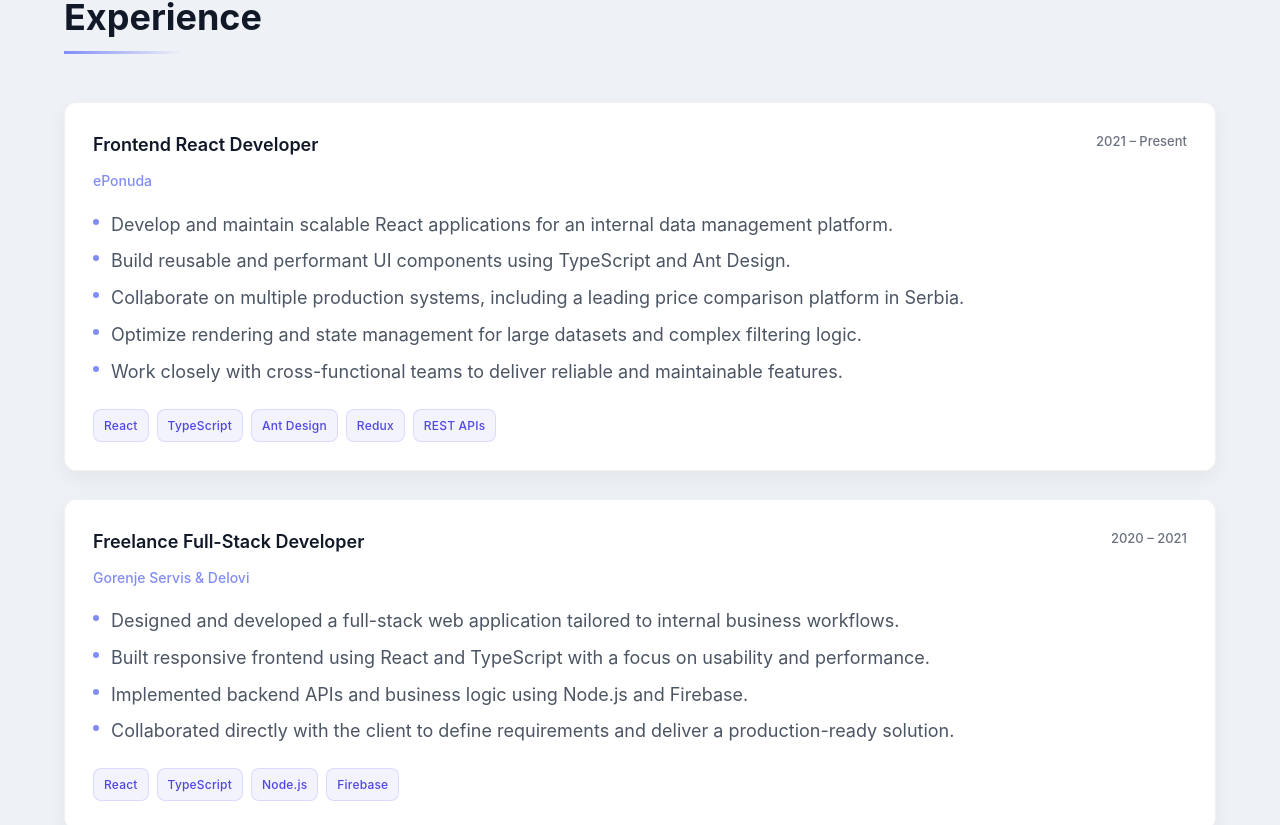
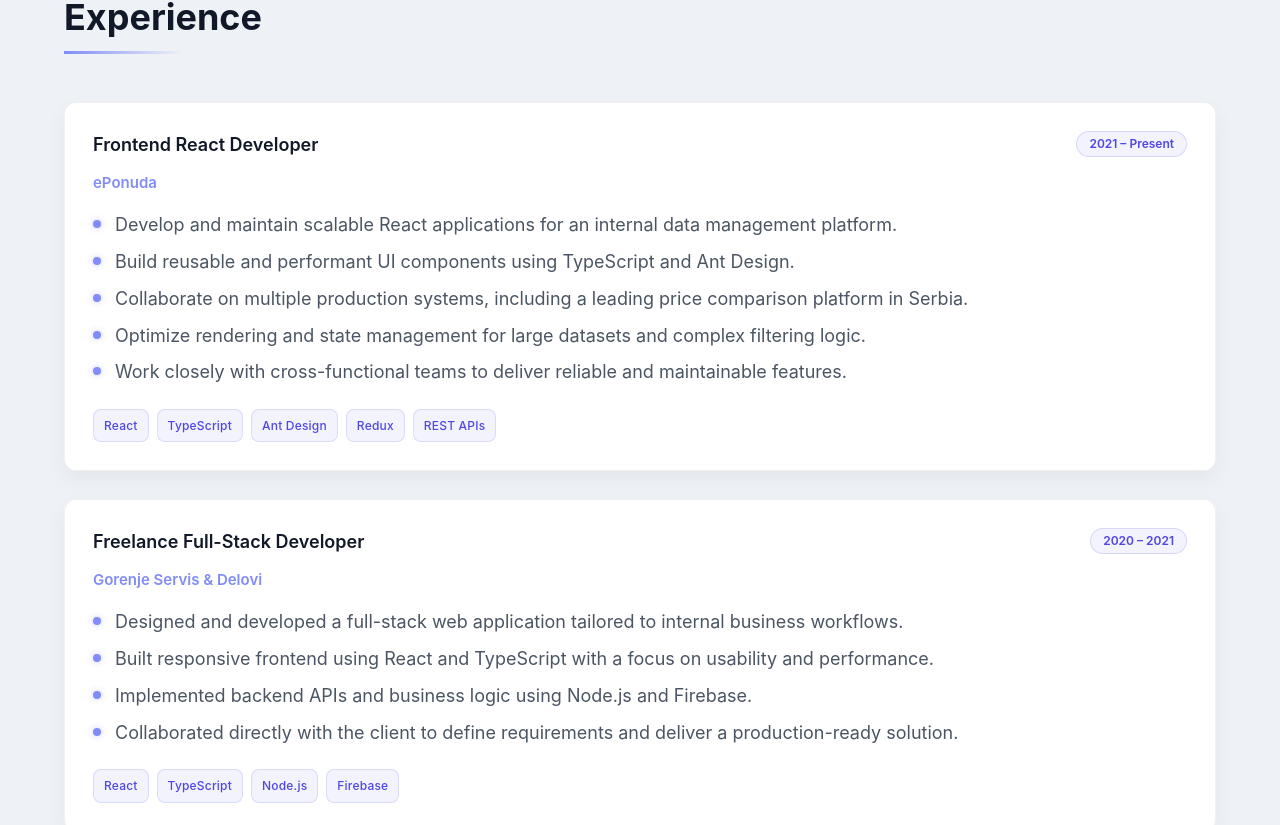
Before and after one commit to veljko-naumovic/frontend-portfolio, a React (Vite) app: page / in a window 1280 px wide. Shown: the part 2779-3604 px from the top of the page. Built offline with nearby package versions, Linux system fonts and the light colour scheme; no server answers.

Commit message:
Experience - fix bullet and date

```diff
--- a/src/sections/Experience/Experience.scss
+++ b/src/sections/Experience/Experience.scss
@@ -74,17 +74,25 @@
 }
 
 .experience-period {
-    font-size: 13px;
-    font-weight: 500;
-    color: #6b7280;
-    white-space: nowrap;
+    display: inline-flex;
+    align-items: center;
+    justify-content: center;
+    font-size: 12px;
+    font-weight: 600;
+    padding: 6px 12px;
+    line-height: 1;
+    border-radius: 999px;
+    background: rgba(99, 102, 241, 0.08);
+    border: 1px solid rgba(99, 102, 241, 0.2);
+    color: #4f46e5;
 }
 
 .experience-company {
-    font-size: 14px;
-    font-weight: 500;
-    margin-bottom: 18px;
+    font-size: 15px;
+    font-weight: 600;
+    margin-bottom: 16px;
     color: $accent-color;
+    display: inline-block;
 }
 
 .experience-points {
@@ -94,7 +102,7 @@
 
     li {
         position: relative;
-        padding-left: 18px;
+        padding-left: 22px;
         font-size: 14px;
         line-height: 1.6;
         color: #4b5563;
@@ -107,11 +115,22 @@
             content: "";
             position: absolute;
             left: 0;
-            top: 8px;
-            width: 6px;
-            height: 6px;
+            top: 9px;
+            width: 8px;
+            height: 8px;
             border-radius: 50%;
             background: $accent-color;
+            box-shadow: 0 0 6px rgba(99, 102, 241, 0.35);
+        }
+
+        li::after {
+            content: "";
+            position: absolute;
+            left: 3px;
+            top: 18px;
+            width: 1px;
+            height: calc(100% - 10px);
+            background: rgba(99, 102, 241, 0.15);
         }
     }
 }
```
